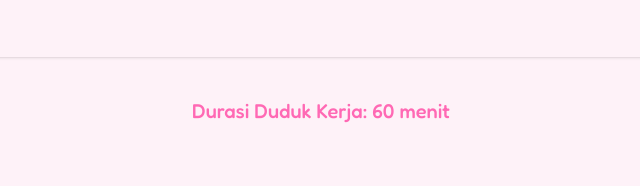
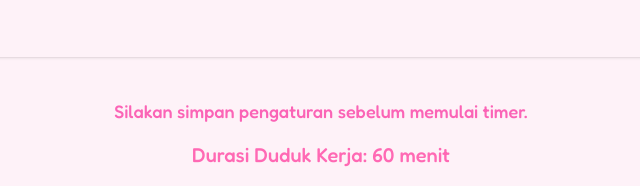
Before and after one commit to aulianafahrian/Pomodoro-Nona, a plain HTML site: page index.html in a window 1280 px wide. Shown: the part 208-394 px from the top of the page, without its empty margins (319-959 px from the left). Drawn offline with nearby package versions, Linux system fonts and the light colour scheme; some packages are replaced by stand-ins of ours; a script that the page names is missing.

Commit message:
Add warning message to save settings before starting timer

```diff
--- a/index.html
+++ b/index.html
@@ -20,6 +20,11 @@
     </header>
 
     <main class="container mx-auto px-4 py-10 space-y-16">
+
+        <!-- teks klik simpan pengaturan dulu sebelum mulai -->
+        <div class="text-center text-pink-400 text-lg mb-4" id="saveSettingsWarning">
+            Silakan simpan pengaturan sebelum memulai timer.
+        </div>
 
         <!-- Keterangan waktu duduk -->
         <div id="workDurationInfo" class="flex flex-col items-center justify-center space-y-6">
```
